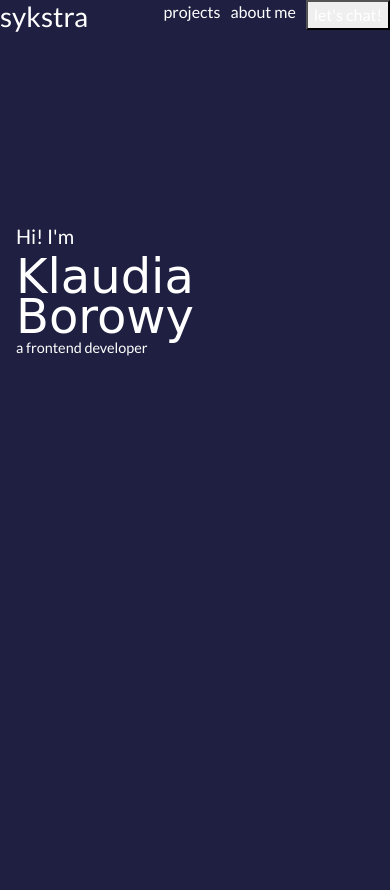
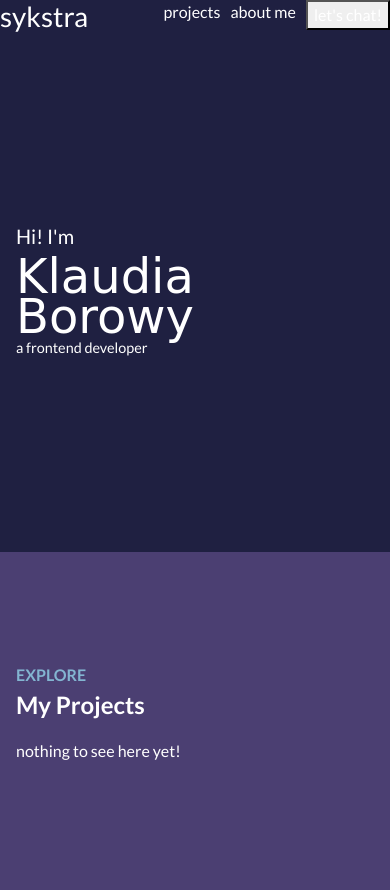
Before and after one commit to klaukata/portfolio2023, a plain HTML site: page public/index.html in a window 390 px wide. Before the commit the page ends 844 px from the top, so only its background shows below. Drawn offline with nearby package versions, Linux system fonts and the light colour scheme; a web font is replaced by a local one.

Commit message:
projects for mobile

```diff
--- a/public/css/main.css
+++ b/public/css/main.css
@@ -11,6 +11,13 @@ a {
 
 .miniver {
   font-family: "Miniver", cursive;
+}
+
+.navtext {
+  text-transform: uppercase;
+  font-weight: 600;
+  color: #83B5D1;
+  margin-bottom: 0;
 }
 
 header {
@@ -35,4 +42,13 @@ div.hero h1 {
 }
 div.hero p {
   font-size: 0.9em;
+}
+
+div.projects {
+  min-height: 40vh;
+  background: #4B3F72;
+}
+div.projects #title-name {
+  font-size: 1.5em;
+  font-weight: 600;
 }/*# sourceMappingURL=main.css.map */
--- a/public/index.html
+++ b/public/index.html
@@ -29,5 +29,12 @@
         <h1 class="miniver">Klaudia<br>Borowy</h1>
         <p>a frontend developer</p>
     </div>
+    <div class="projects px-3 d-flex flex-column justify-content-center">
+        <p class="navtext">explore</p>
+        <p id="title-name">My Projects</p>
+        <div class="no-projects">
+            <p>nothing to see here yet!</p>
+        </div>
+    </div>
 </body>
 </html>
```
Also changed, not shown: 1 other file.
